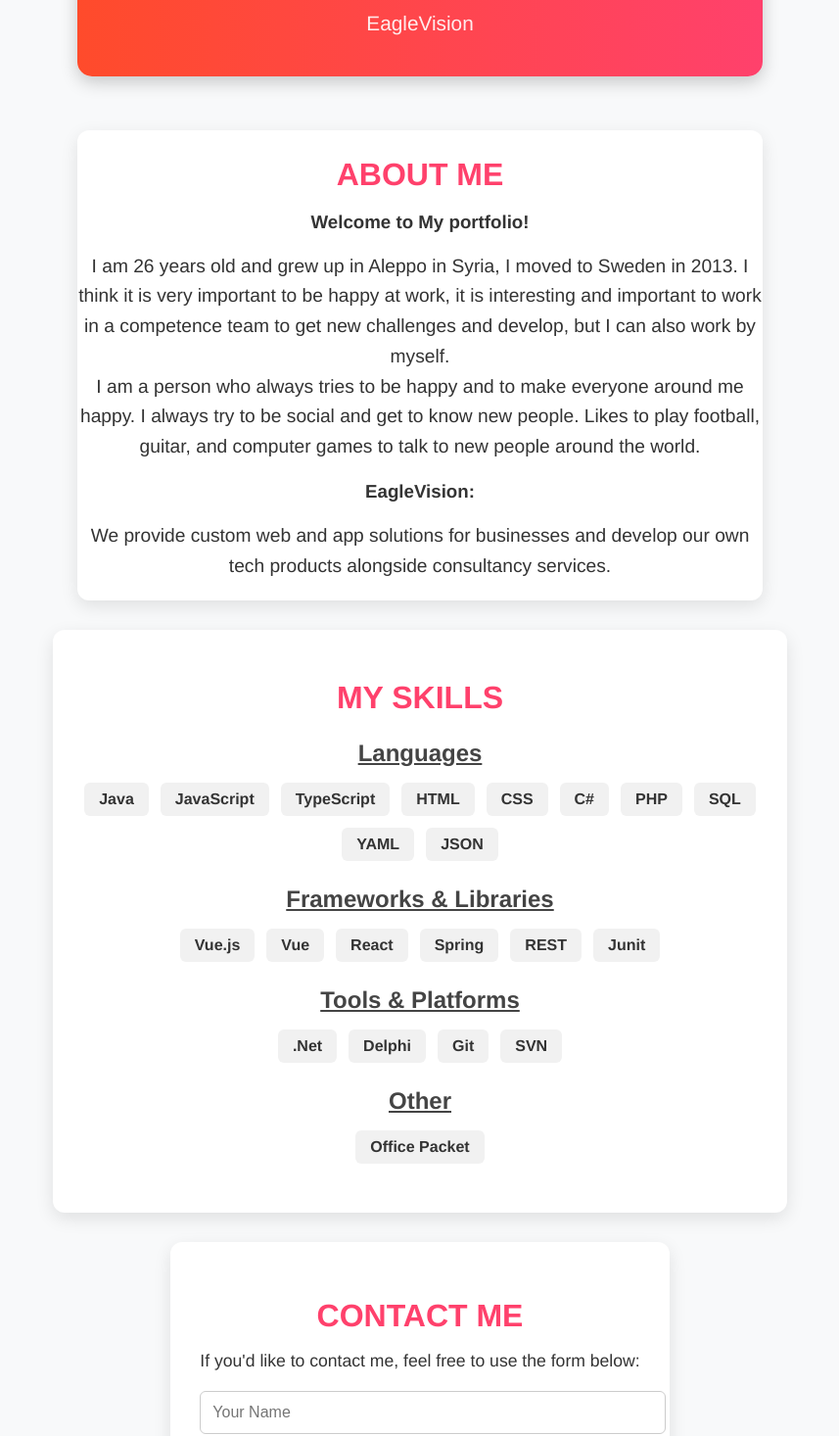
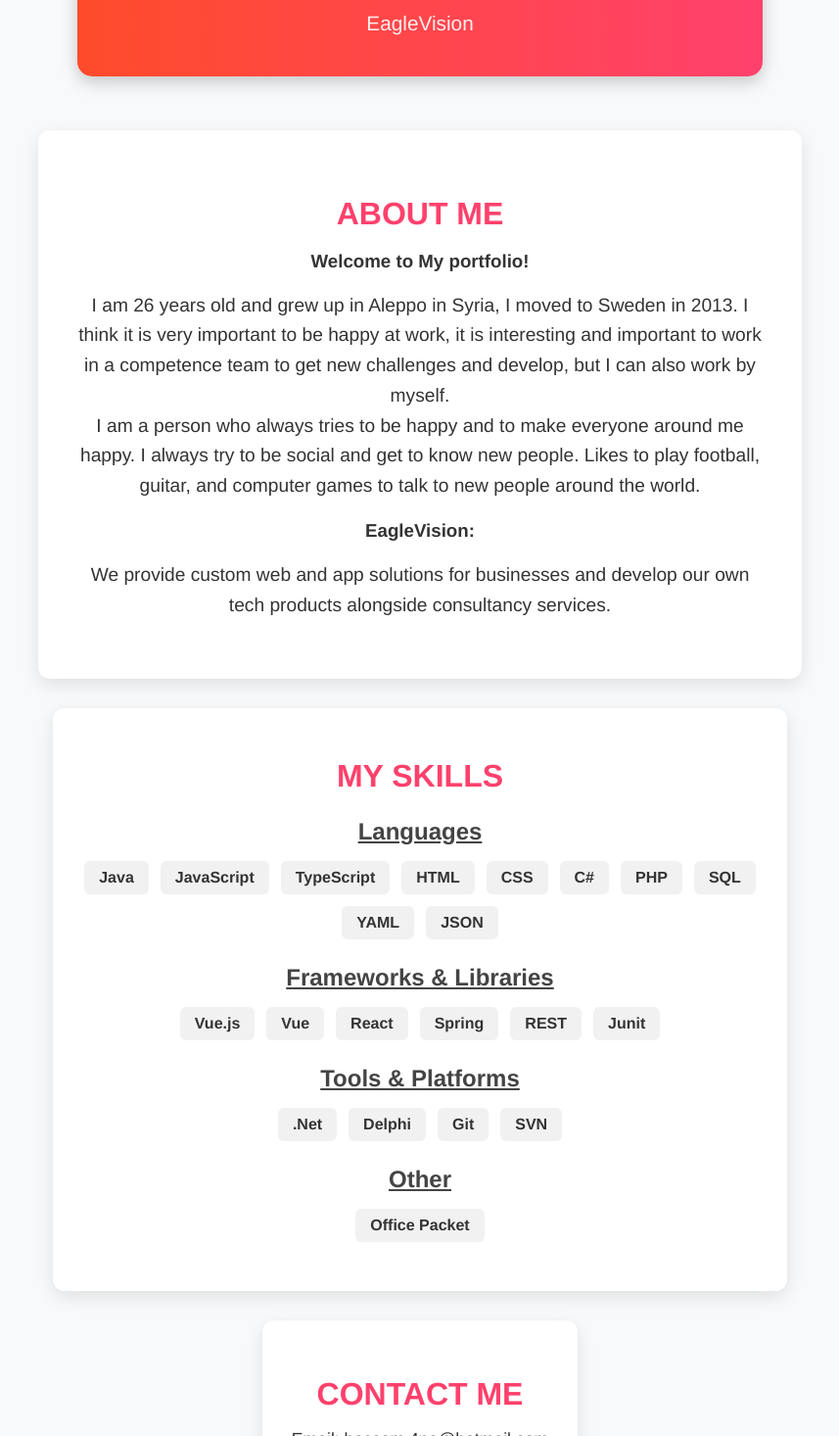
Before and after one commit to hossam4alalian/MyPortfolio, a Vue app: page / in a window 1280 px wide. Shown: the part 104-1570 px from the top of the page at 98% size, without its empty margins (211-1068 px from the left). Built offline with nearby package versions, Linux system fonts and the light colour scheme.

Commit message:
design fixes + added my email

```diff
--- a/src/components/AboutComponent.vue
+++ b/src/components/AboutComponent.vue
@@ -24,7 +24,7 @@
 <style scoped>
   .about-me {
     background: white;
-    padding: 0px;
+    padding: 40px;
     border-radius: 12px;
     box-shadow: 0px 6px 18px rgba(0, 0, 0, 0.1);
     text-align: center;
--- a/src/components/ContactComponent.vue
+++ b/src/components/ContactComponent.vue
@@ -1,13 +1,14 @@
 <template>
     <div class="contact">
         <h2>Contact Me</h2>
-        <p>If you'd like to contact me, feel free to use the form below:</p>
+        <p>Email: {{form.email}}</p>
+        <!--<p>If you'd like to contact me, feel free to use the form below:</p>
         <form @submit.prevent="submitForm">
             <input type="text" v-model="form.name" placeholder="Your Name" required />
             <input type="email" v-model="form.email" placeholder="Your Email" required />
             <textarea v-model="form.message" placeholder="Your Message" required></textarea>
             <button type="submit">Send</button>
-        </form>
+        </form>-->
     </div>
 </template>
 
@@ -18,7 +19,7 @@
             return {
                 form: {
                     name: "",
-                    email: "",
+                    email: "hossam.4na@hotmail.com",
                     message: ""
                 }
             };
```
